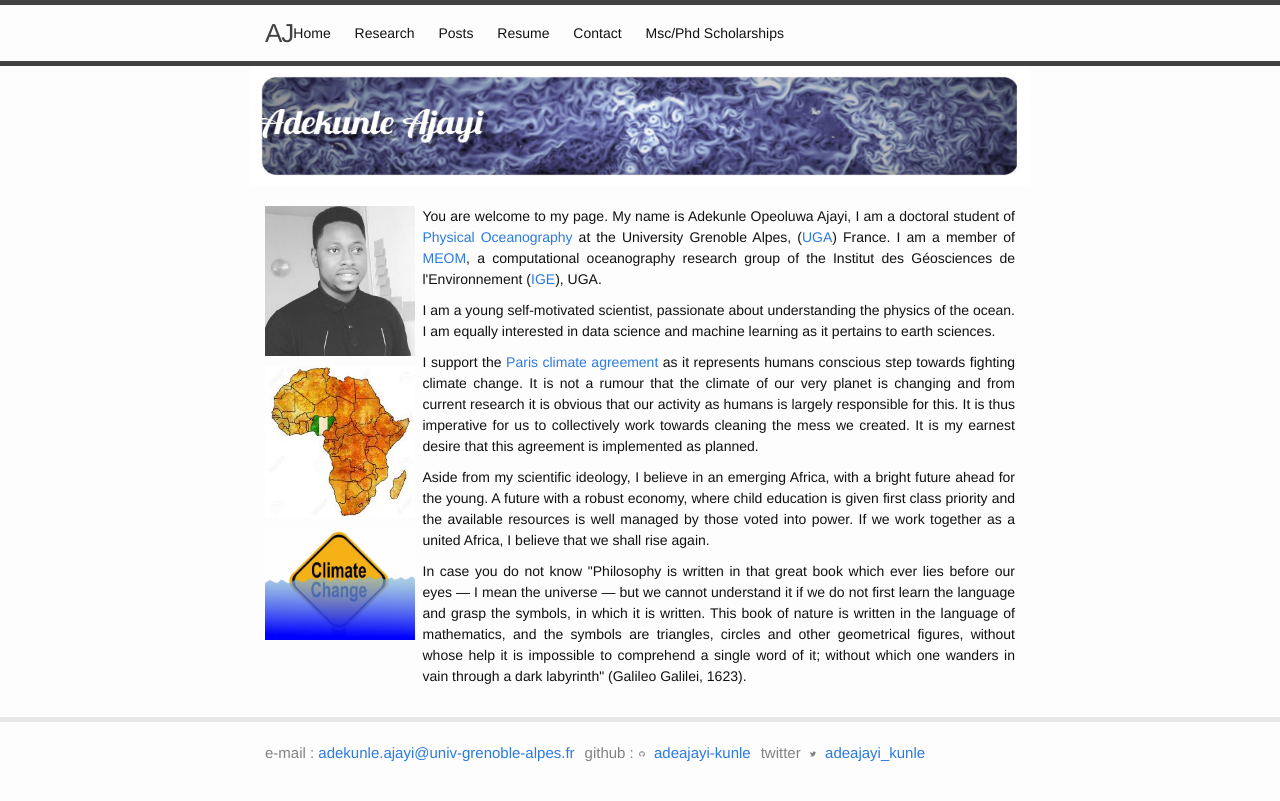
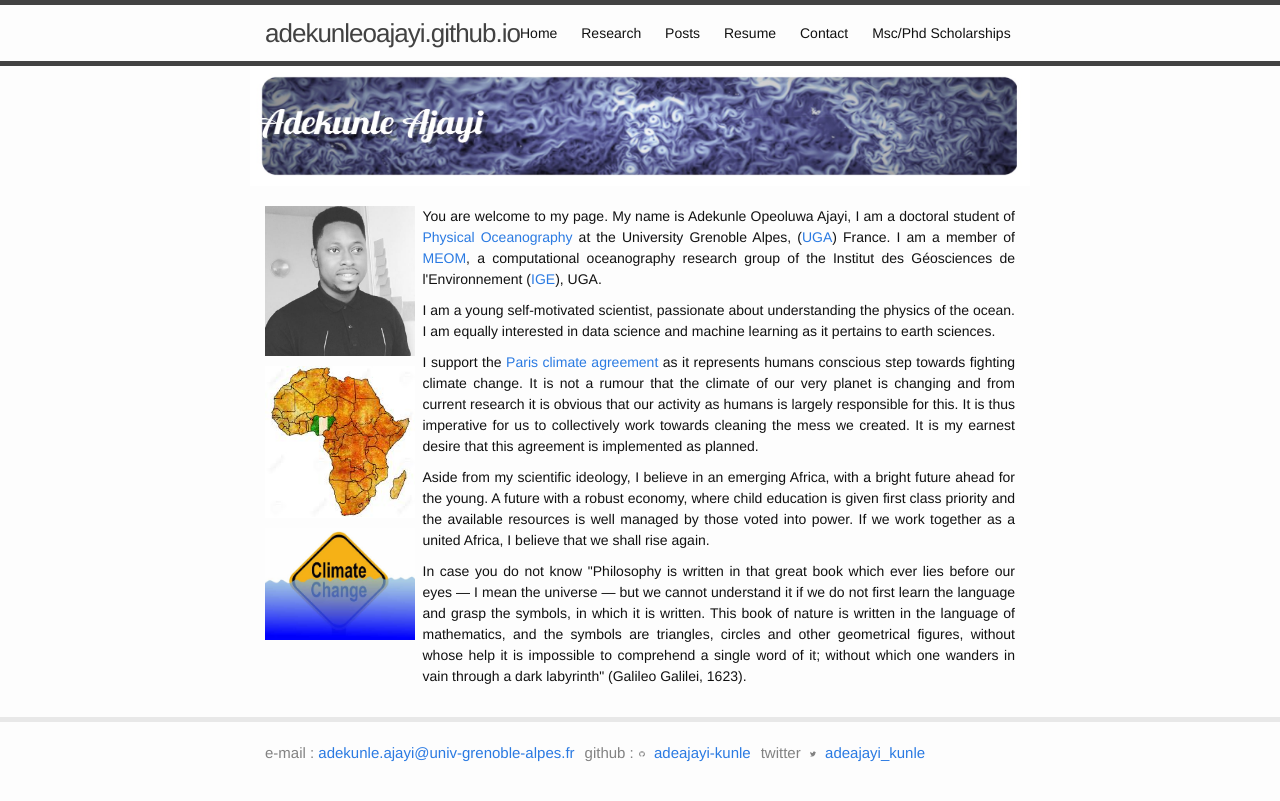
Before and after one commit to adekunleoajayi/adekunleoajayi.github.io, a Jekyll site: the page built from index.md, in a window 1280 px wide. Shown: the top 801 px of the page. Built offline with Jekyll 4.4.1, drawn with Linux system fonts in a browser that asks for light colours.

Commit message:
remove AJ

```diff
--- a/_config.yml
+++ b/_config.yml
@@ -4,7 +4,6 @@
 # 'jekyll serve'. If you change this file, please restart the server process.
 
 # Site settings
-title: AJ
 email: adekunle.ajayi@univ-grenoble-alpes.fr
 description: > # this means to ignore newlines until "baseurl:"
   Doctoral Researcher
```
